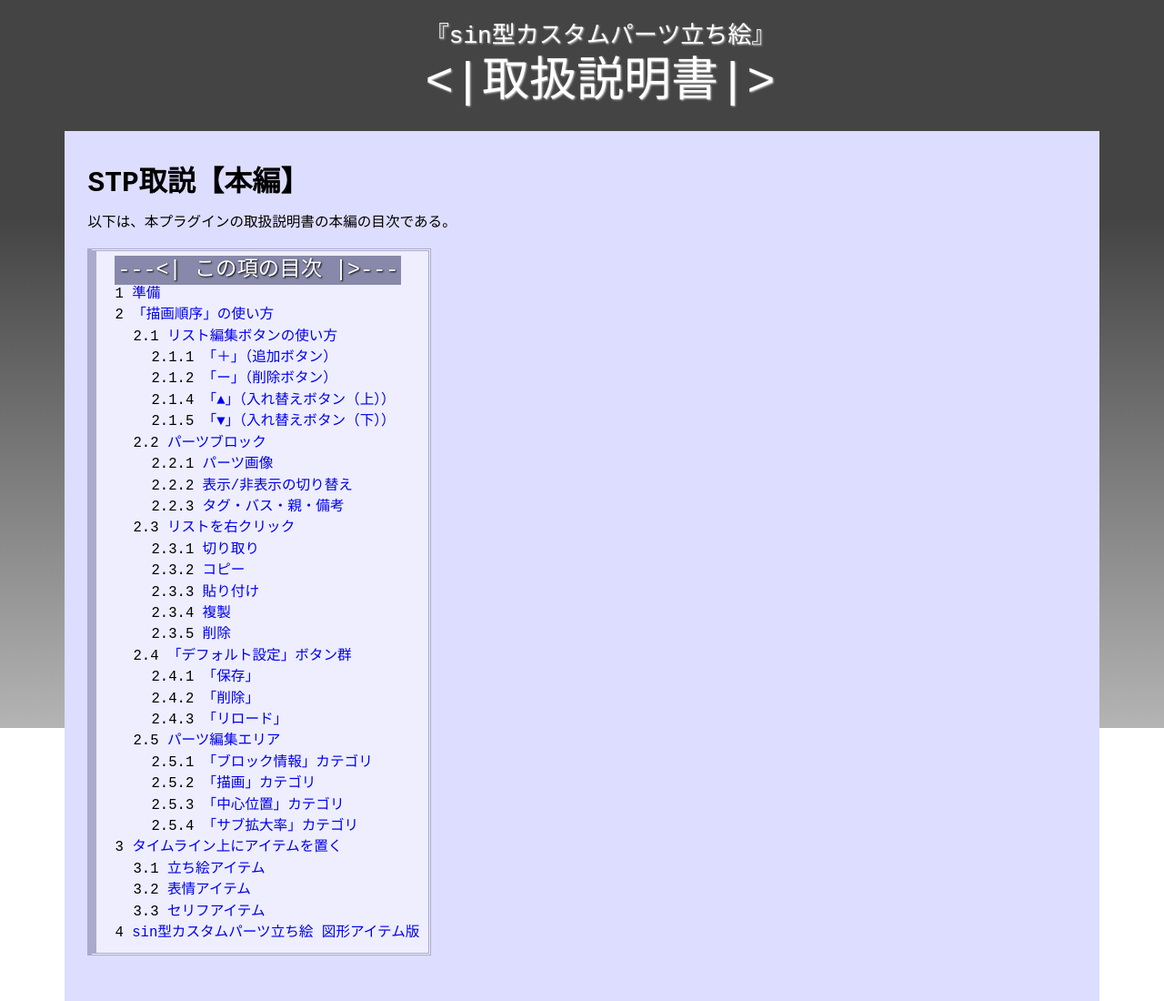
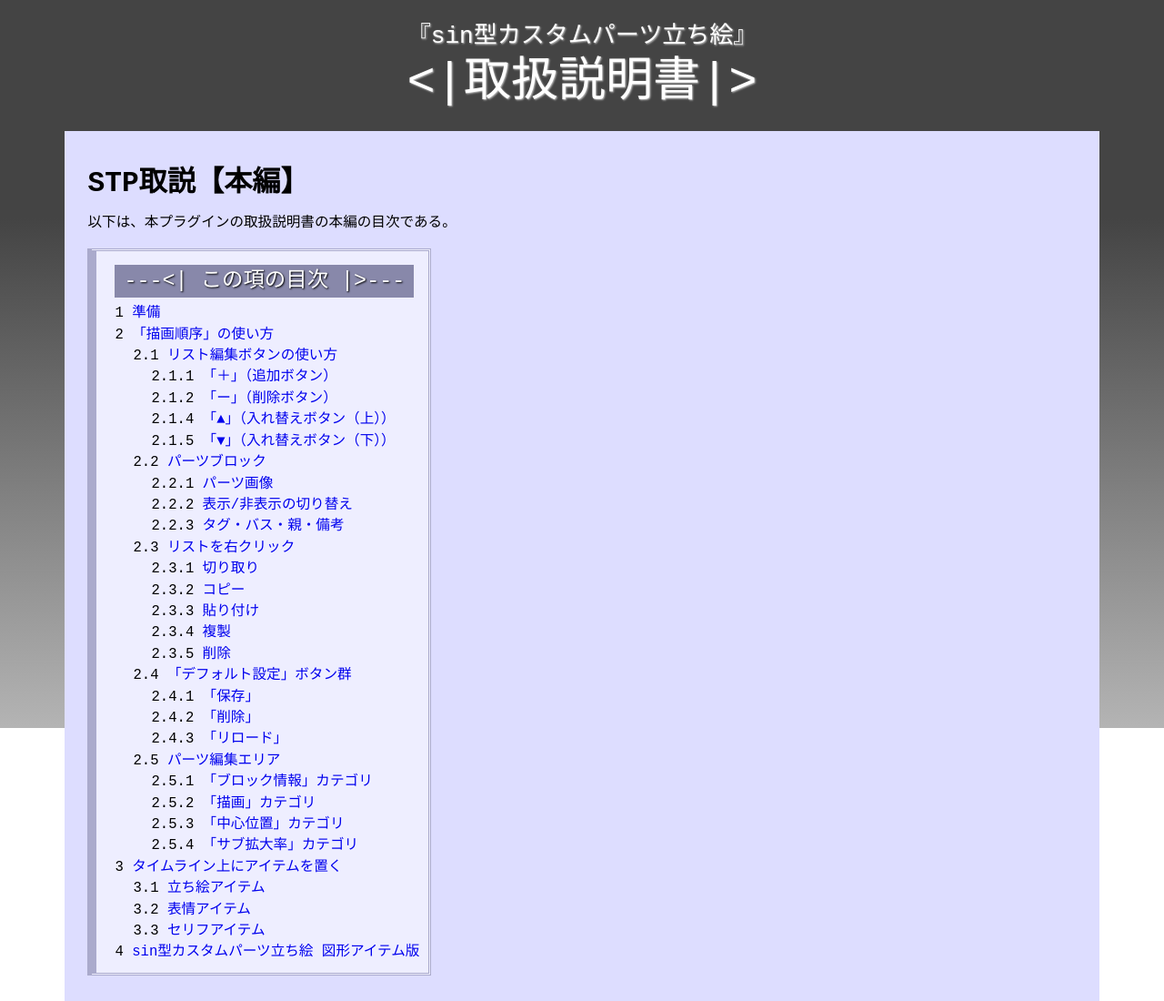
Before and after one commit to sinBetaKun/BetaJS, a website: page pages/stp/main/index.html in a window 1280 px wide. Shown: the top 1100 px of the page at 91% size. Drawn offline with Linux system fonts and the light colour scheme.

Commit message:
他のデバイス以下略

```diff
--- a/pages/stp/css/style.css
+++ b/pages/stp/css/style.css
@@ -18,6 +18,7 @@ body::after {
 }
 
 .headchar {
+    padding: 0%;
     margin-top: 40px;
     text-align: center;
     color: #fff;
@@ -46,7 +47,6 @@ body::after {
     background:#EEF;
     border: double #AAC;
     border-left: solid #AAC 10px;
-
     padding-top: 10px;
     padding-bottom: 10px;
     padding-right: 10px;
@@ -55,10 +55,13 @@ body::after {
 
 .table_of_contents::before {
     font-size: 150%;
+    line-height: 200%;
     color: #fff;
     text-shadow: 1px 1px 2px black;
     background-color: #88A;
-    padding: 3px;
+    padding: 5px;
+    padding-left: 10px;
+    padding-right: 10px;
     content: "---<| この項の目次 |>---";
 }
 
```
